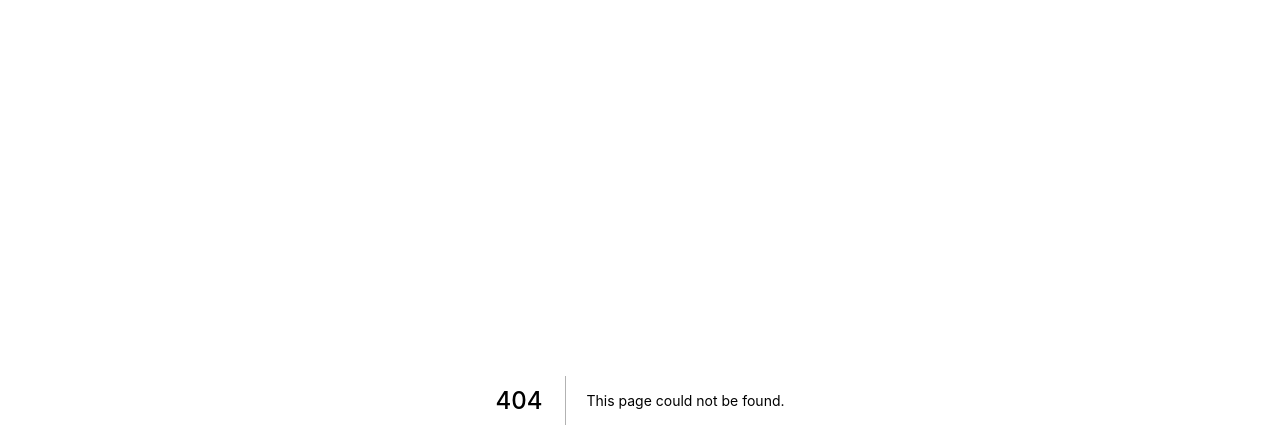
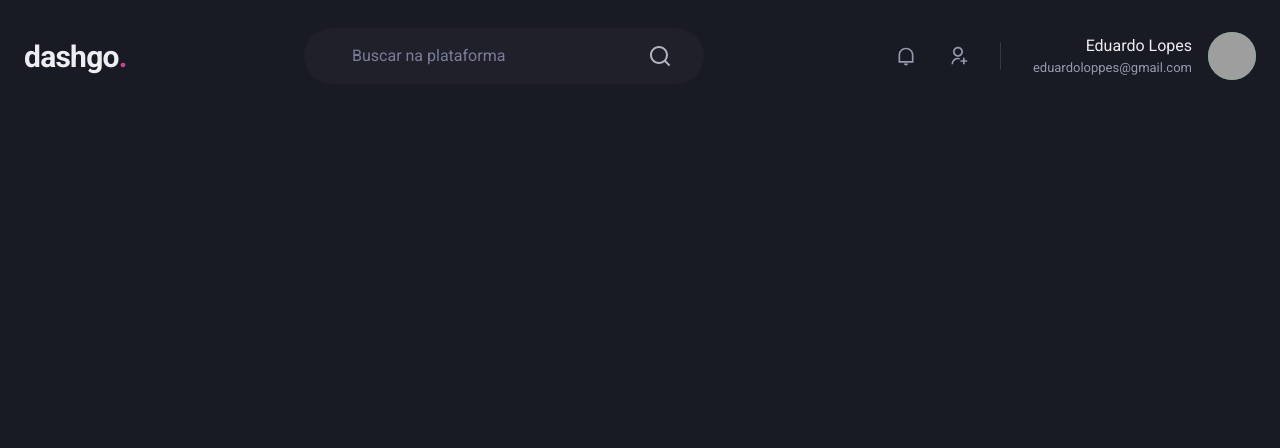
Before and after one commit to EduardoLopes00/IgniteReact04-dashgo, a Next.js app: page /dashboard in a window 1280 px wide. Before the commit this address had no page. Shown: the top 448 px of the page. Built offline with nearby package versions, Linux system fonts and the light colour scheme; grey boxes are pictures that could not be loaded.

Commit message:
Creating and finalizing header

```diff
--- a/package.json
+++ b/package.json
@@ -16,7 +16,8 @@
     "framer-motion": "^5.6.0",
     "next": "12.0.8",
     "react": "17.0.2",
-    "react-dom": "17.0.2"
+    "react-dom": "17.0.2",
+    "react-icons": "^4.3.1"
   },
   "devDependencies": {
     "@types/node": "^17.0.9",
--- a/src/components/Form/Input.tsx
+++ b/src/components/Form/FormInput.tsx
@@ -6,7 +6,7 @@
 }
 
 
-export function Input({ name, label, ...rest }: InputProps) {
+export function FormInput({ name, label, ...rest }: InputProps) {
     return (
         <FormControl>
             { !!label && <FormLabel htmlFor={name}>{label}</FormLabel> }
--- /dev/null
+++ b/src/components/Header.tsx
@@ -0,0 +1,88 @@
+import { Flex, Input, Text, Icon, HStack, Box, Avatar } from "@chakra-ui/react";
+import {RiNotificationLine, RiSearchLine, RiUserAddLine} from 'react-icons/ri'
+
+export function Header() {
+    return (
+        <Flex
+            as="header"
+            w="100%"
+            maxWidth={1400}
+            h="20"
+            mx="auto"
+            mt="4"
+            px="6"
+            align="center"
+        >
+            <Text
+                fontSize="3xl"
+                fontWeight="bold"
+                letterSpacing="tight"
+                w="64"
+            >
+                dashgo
+                <Text as="span" color = "pink.500">.</Text>
+
+            </Text>
+
+            <Flex
+                as="label"
+                flex="1"
+                py="4"
+                px="8"
+                ml="6"
+                maxWidth={400}
+                alignSelf="center"
+                color="gray.200"
+                position="relative"
+                bg="gray.800"
+                borderRadius="full"
+            >
+                <Input
+                    color="gray.50"
+                    variant="unstyled"
+                    px="4"
+                    mr="4"
+                    placeholder="Buscar na plataforma"
+                    _placeholder={{color: 'gray.400'}}
+
+                />
+
+                <Icon as={RiSearchLine} fontSize={24}/>
+            </Flex>
+
+            <Flex
+                align="center"
+                ml="auto"
+            >
+                <HStack
+                    spacing="8"
+                    mx="8"
+                    pr="8"
+                    py="1"
+                    color="gray.300"
+                    borderRightWidth={1}
+                    borderColor="gray.700"
+                >
+                    <Icon as={RiNotificationLine} fontSize="20" />
+                    <Icon as={RiUserAddLine} fontSize="20" />
+                </HStack>
+
+                <Flex align="center">
+                    <Box mr="4" textAlign="right">
+                        <Text>Eduardo Lopes</Text>
+                        <Text color="gray.300" fontSize="small">
+                            eduardoloppes@gmail.com
+                        </Text>
+                    </Box>
+
+                    <Avatar size="md" name="Eduardo Lopes" src="https://github.com/eduardolopes00.png" />
+                </Flex>
+
+
+
+            </Flex>
+
+
+        </Flex>
+    )
+}
--- /dev/null
+++ b/src/pages/dashboard.tsx
@@ -0,0 +1,7 @@
+import { Header } from "../components/Header";
+
+export default function Dashboard() {
+    return (
+        <Header />
+    )
+}
--- a/src/pages/index.tsx
+++ b/src/pages/index.tsx
@@ -1,5 +1,5 @@
 import { Flex, Button, Stack } from '@chakra-ui/react'
-import { Input } from '../components/Form/Input'
+import { FormInput } from '../components/Form/FormInput'
 
 export default function SignIn() {
   return (
@@ -19,8 +19,8 @@
         flexDir="column"
       >
         <Stack spacing="4">
-            <Input name="email" label="E-mail" type="email" />
-            <Input name="password" label="Senha" type="password" />
+            <FormInput name="email" label="E-mail" type="email" />
+            <FormInput name="password" label="Senha" type="password" />
         </Stack>
 
         <Button type="submit" mt="6" colorScheme="pink" size="lg">Entrar</Button>
```
Also changed, not shown: 1 other file (tests, documents, lock files or other folders).
